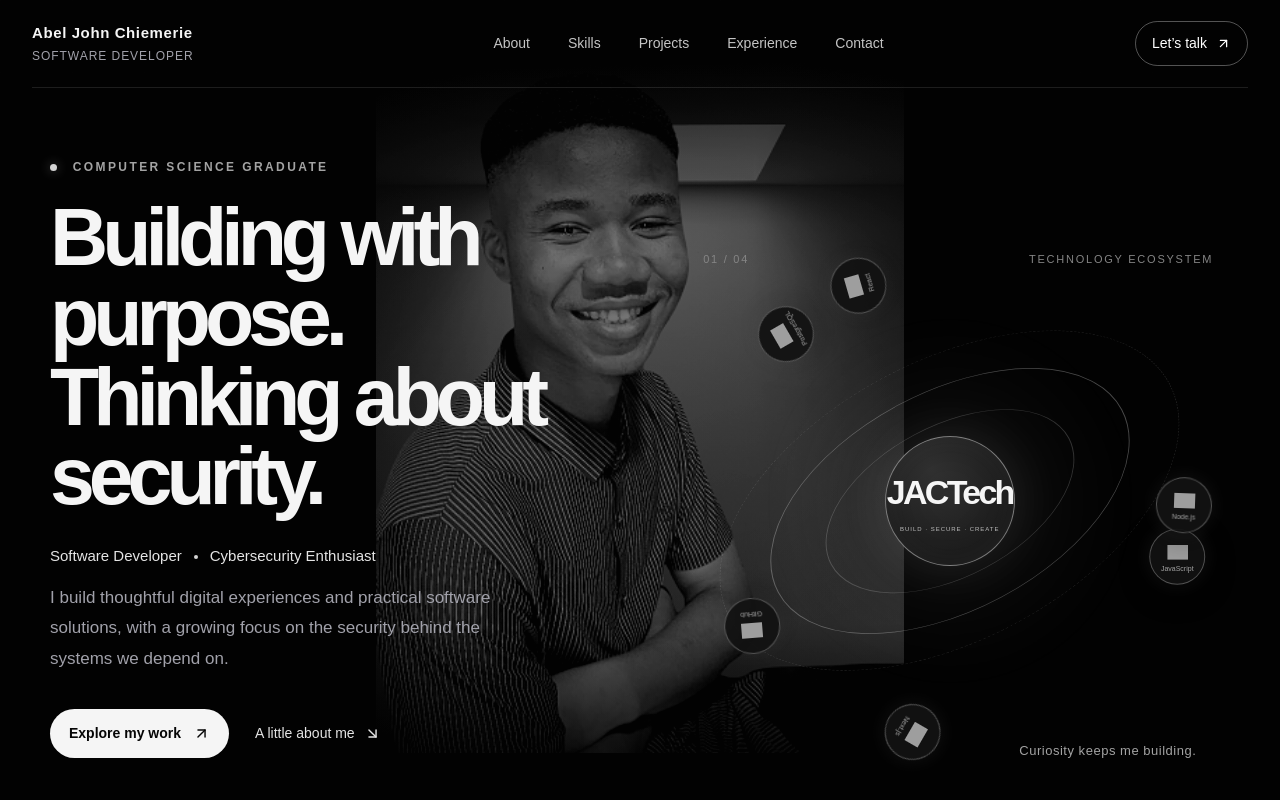
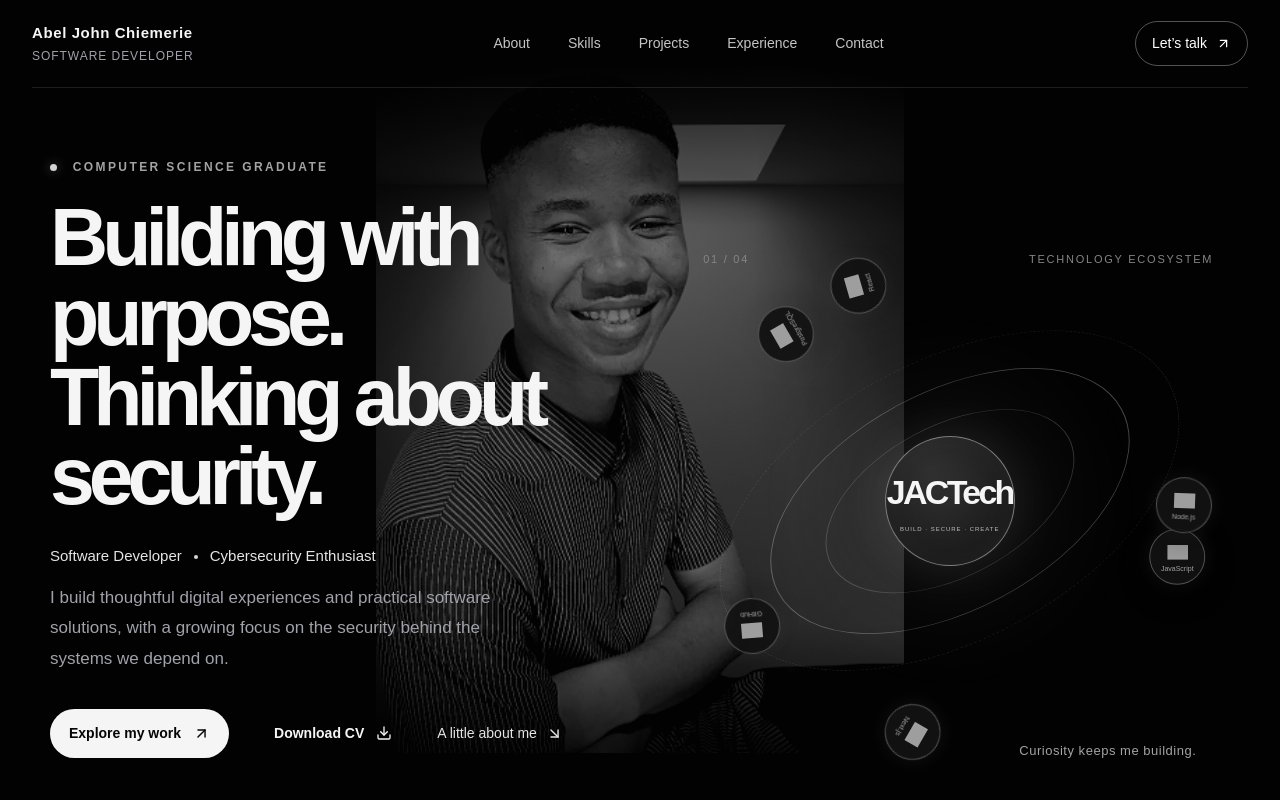
Before and after one commit to JACTech001/john-portfolio, a Next.js app: page / in a window 1280 px wide. Shown: the top 800 px of the page. Built offline with nearby package versions, Linux system fonts and the light colour scheme; grey boxes are pictures that could not be loaded.

Commit message:
Add CV download button to portfolio hero

```diff
--- a/src/app/page.js
+++ b/src/app/page.js
@@ -1,6 +1,6 @@
 import Link from "next/link";
 import Image from "next/image";
-import { ArrowDown, ArrowDownRight, ArrowUpRight, Mail, ShieldCheck, Code2, GraduationCap } from "lucide-react";
+import { ArrowDown, ArrowDownRight, ArrowUpRight, Download, Mail, ShieldCheck, Code2, GraduationCap } from "lucide-react";
 import { cacheLife } from "next/cache";
 import TechnologyOrbit from "@/components/TechnologyOrbit";
 import MobileNavigation from "@/components/MobileNavigation";
@@ -100,6 +100,9 @@ export default function Home() {
           </p>
           <div className="hero-actions">
             <a className="button button--primary" href="#projects">Explore my work <ArrowUpRight size={17} /></a>
+            <a className="button button--outline" href="/cv/Abel-John-Chiemerie-CV.pdf" download>
+              Download CV <Download size={16} />
+            </a>
             <a className="text-link" href="#about">A little about me <ArrowDownRight size={17} /></a>
           </div>
           <div className="hero-socials" aria-label="Social links">
```
